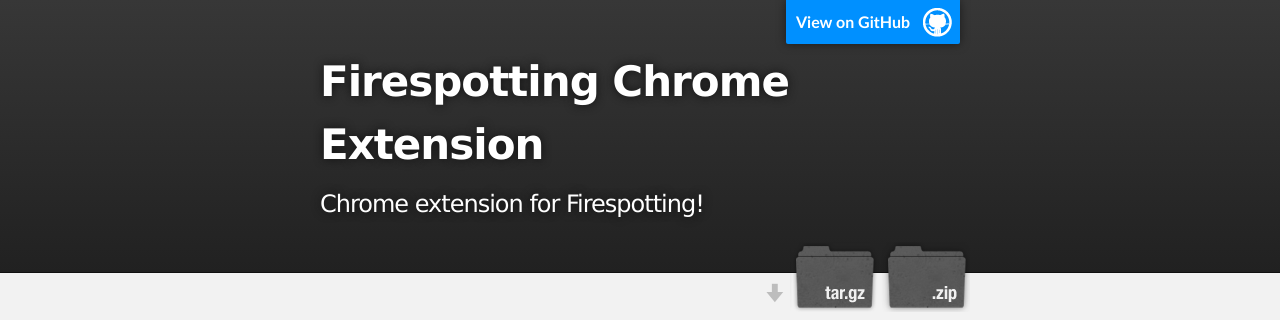
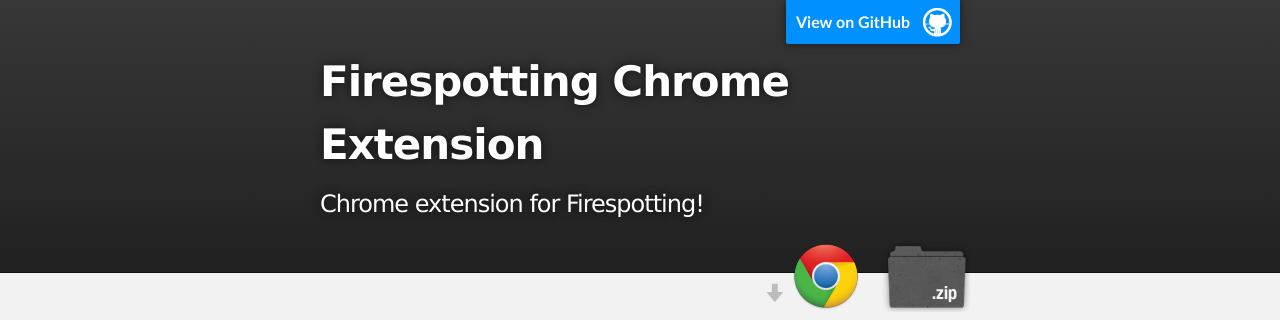
Before and after one commit to quitschibo/firespotting-chrome-extension, a plain HTML site: page index.html in a window 1280 px wide. Shown: the top 320 px of the page. Drawn offline with Linux system fonts and the light colour scheme.

Commit message:
added chrome store link to download

```diff
--- a/index.html
+++ b/index.html
@@ -23,7 +23,7 @@
 
             <section id="downloads">
               <a class="zip_download_link" href="https://github.com/quitschibo/firespotting-chrome-extension/zipball/master">Download this project as a .zip file</a>
-              <a class="tar_download_link" href="https://github.com/quitschibo/firespotting-chrome-extension/tarball/master">Download this project as a tar.gz file</a>
+              <a class="chrome-store-link" href="https://chrome.google.com/webstore/detail/firespotting-interesting/ojpglnpnoelmmmaihjcfgmaakcgpceon">Download this extension from Chrome store</a>
             </section>
         </header>
     </div>
--- a/stylesheets/stylesheet.css
+++ b/stylesheets/stylesheet.css
@@ -329,6 +329,17 @@
   background: url(../images/sprite_download.png) no-repeat bottom left;
 }
 
+.chrome-store-link {
+  display: block;
+  float: right;
+  width: 90px;
+  height:70px;
+  text-indent: -5000px;
+  overflow: hidden;
+  background: url(../images/chrome-icon-72.png) no-repeat bottom left;
+  margin-left: 10px;
+}
+
 .tar_download_link {
   display: block;
   float: right;
```
